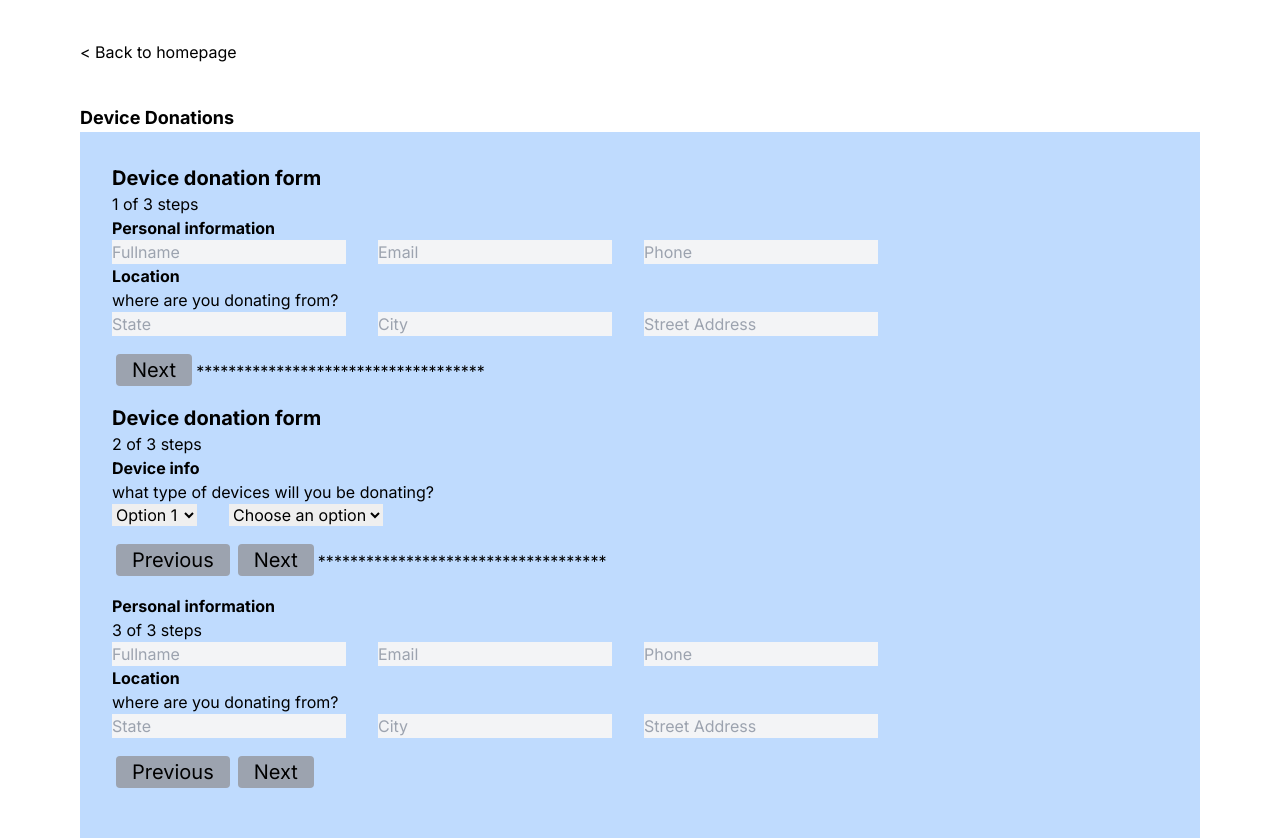
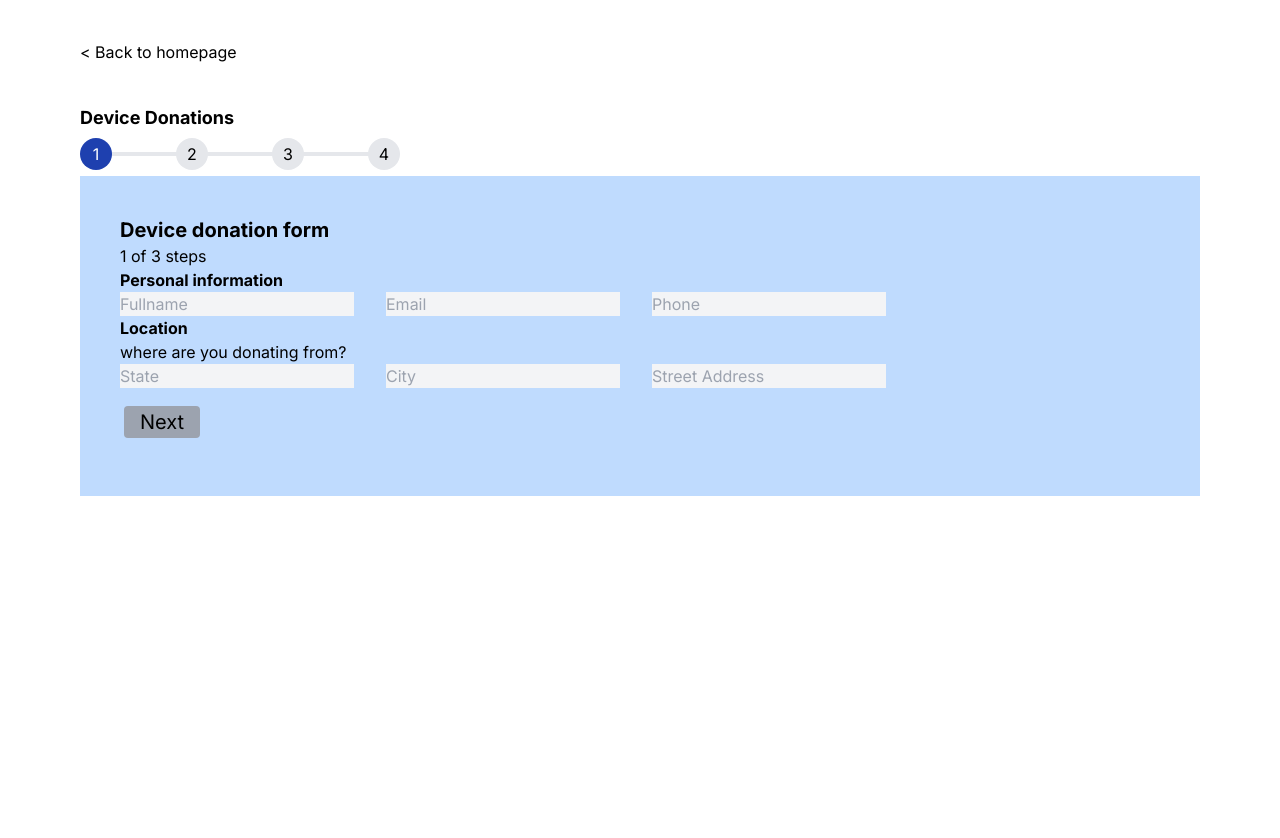
Before and after one commit to cindywongdev/give2learn-frontend, a Next.js app: page /donationflow in a window 1280 px wide. After the commit the page ends 800 px from the top, so only its background shows below. Built offline with nearby package versions, Linux system fonts and the light colour scheme.

Commit message:
added progressbar

```diff
--- a/src/app/donationflow/page.tsx
+++ b/src/app/donationflow/page.tsx
@@ -15,10 +15,23 @@ export default function page() {
 			<p className='pl-0 p-10'>
 				<Link href='/'>&lt; Back to homepage</Link>
 			</p>
-
 			<h1 className='text-lg font-bold'>Device Donations</h1>
-			<form className='bg-blue-200 py-8 px-8' action='#' method='post'>
-				<div>
+			<div className='progressbar flex items-center w-80 h-1 mr-80 mb-5 mt-5 justify-between bg-gray-200 rounded-full z-0'>
+				<div className='bg-blue-800 text-white progressbar-step flex w-8 h-8 rounded-full counter-reset counter-step items-center justify-center'>
+					1
+				</div>
+				<div className='progressbar-step flex bg-gray-200 progressbar-step w-8 h-8 rounded-full counter-reset counter-step items-center justify-center'>
+					2
+				</div>
+				<div className='progressbar-step flex bg-gray-200 progressbar-step w-8 h-8 rounded-full counter-reset counter-step items-center justify-center'>
+					3
+				</div>
+				<div className='progressbar-step flex bg-gray-200 progressbar-step w-8 h-8 rounded-full counter-reset counter-step items-center justify-center'>
+					4
+				</div>
+			</div>
+			<form className='bg-blue-200 py-10 px-10' action='#' method='post'>
+				<div className='visible'>
 					<h3 className='font-bold text-xl'>Device donation form</h3>
 					<p>1 of 3 steps</p>
 					<label className='font-bold' htmlFor='personal information'>
@@ -49,7 +62,6 @@ export default function page() {
 							placeholder='Phone'
 							required
 						/>
-					</div>
 					</div>
 					<label htmlFor='location'>
 						<p className='font-bold'>Location</p>
@@ -82,8 +94,8 @@ export default function page() {
 							Next
 						</Link>
 					</button>
-				************************************
-				<div>
+				</div>
+				<div className='hidden'>
 					<h3 className='font-bold text-xl'>Device donation form</h3>
 					<p>2 of 3 steps</p>
 					<label className='font-bold' htmlFor='personal information'>
@@ -95,7 +107,6 @@ export default function page() {
 							title='first-dropdown'
 							id='first-dropdown'
 							onchange='updateSecondDropdown()'>
-
 							<option value='option1'>Option 1</option>
 							<option value='option2'>Option 2</option>
 							<option value='option3'>Option 3</option>
@@ -104,7 +115,6 @@ export default function page() {
 						<select title='second-dropdown' id='second-dropdown'>
 							<option value='default'>Choose an option</option>
 						</select>
-					</div>
 					</div>
 					<button
 						title='button'
@@ -126,8 +136,8 @@ export default function page() {
 							Next
 						</Link>
 					</button>
-				************************************
-				<div>
+				</div>
+				<div className='hidden'>
 					<label className='font-bold' htmlFor='personal information'>
 						Personal information
 					</label>
@@ -158,7 +168,6 @@ export default function page() {
 							required
 						/>
 					</div>
-				</div>
 					<label htmlFor='location'>
 						<p className='font-bold'>Location</p>
 						<p>where are you donating from?</p>
@@ -179,7 +188,6 @@ export default function page() {
 							placeholder='Street Address'
 							type='text'
 						/>
-				</div>
 						<button
 							title='button'
 							type='submit'
@@ -200,6 +208,8 @@ export default function page() {
 								Next
 							</Link>
 						</button>
+					</div>
+				</div>
 			</form>
 		</div>
 	);
```
Lines whose indentation alone changed are shown as unchanged.
